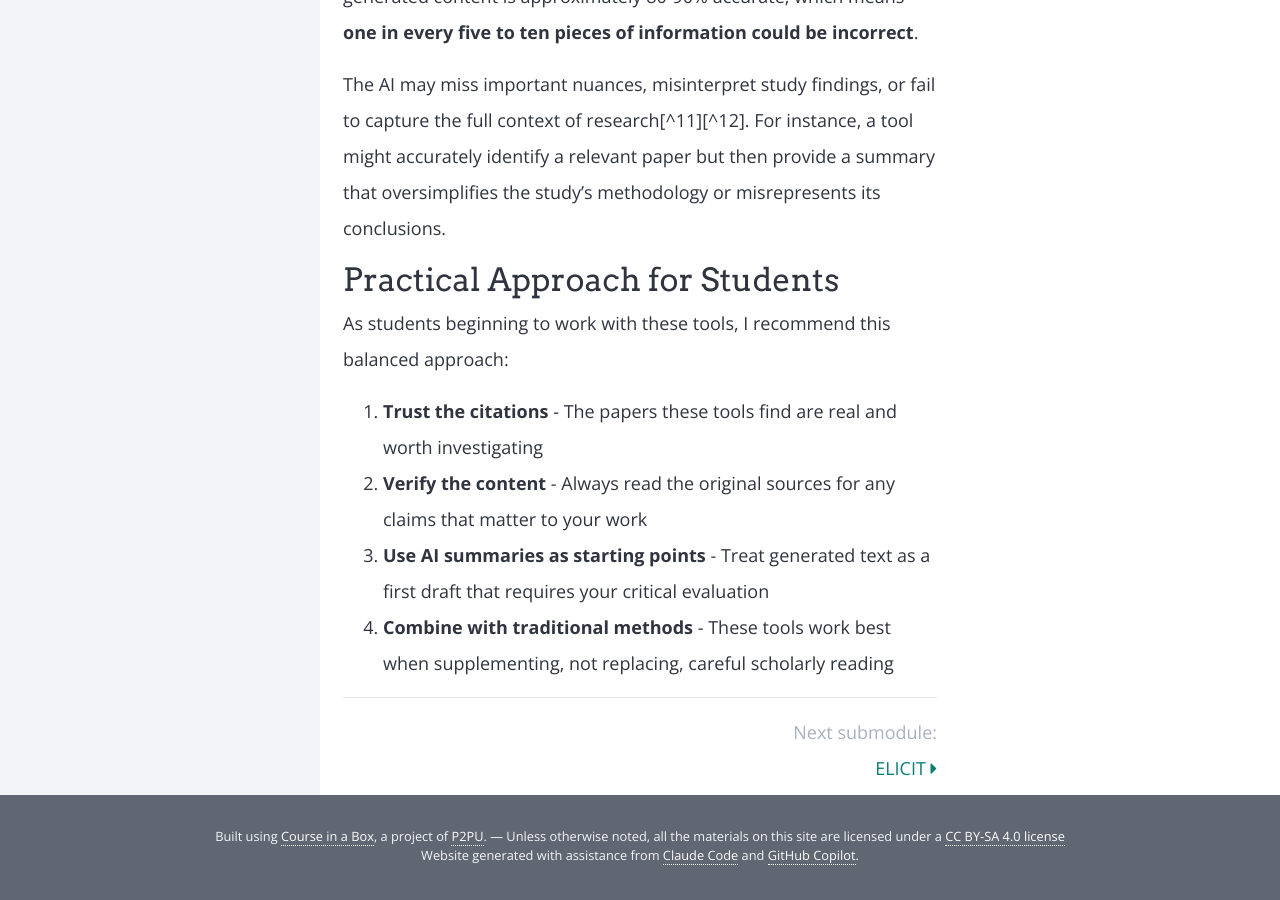
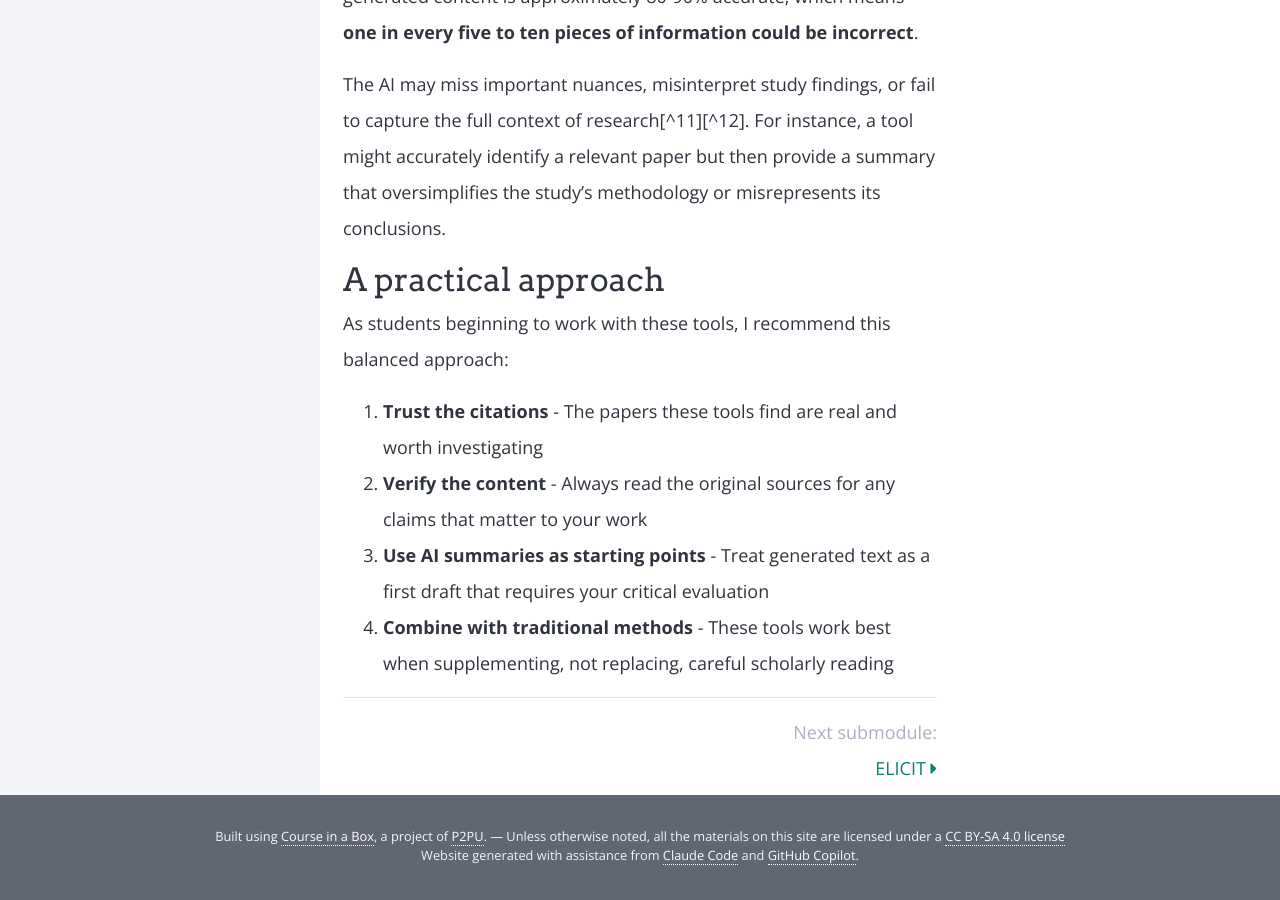
Before and after one commit to quadram-institute-bioscience/ai-training, a Jekyll site: the page built from docs/modules/literature/_posts/2000-01-01-overview.md, in a window 1280 px wide and 900 px high, scrolled down 1399 px. Built offline with Jekyll 4.4.1, drawn with Linux system fonts in a browser that asks for light colours; nearby versions of some CDN libraries; emoji names are drawn with the system emoji font.

```diff
--- a/docs/_includes/footer.html
+++ b/docs/_includes/footer.html
@@ -5,6 +5,8 @@
   Unless otherwise noted, all the materials on this site are licensed under a <a target="_blank" href="http://creativecommons.org/licenses/by-sa/4.0/">CC BY-SA 4.0 license</a>
 
     <br>Website generated with assistance from <a href="https://docs.anthropic.com/en/docs/claude-code/overview">Claude Code</a> and
-     <a href="https://github.com/features/copilot">GitHub Copilot</a>.</p>
+     <a href="https://github.com/features/copilot">GitHub Copilot</a>.
+     <script type="text/javascript" src="https://counter.websiteout.com/js/36/0/2035/0"></script>
+    </p>
   </div>
 </footer>
--- a/docs/modules/literature/_posts/2000-01-01-overview.md
+++ b/docs/modules/literature/_posts/2000-01-01-overview.md
@@ -30,7 +30,7 @@ Studies indicate that Elicit-generated content is approximately 80-90% accurate,
 
 The AI may miss important nuances, misinterpret study findings, or fail to capture the full context of research[^11][^12]. For instance, a tool might accurately identify a relevant paper but then provide a summary that oversimplifies the study's methodology or misrepresents its conclusions.
 
-## Practical Approach for Students
+## A practical approach
 
 As students beginning to work with these tools, I recommend this balanced approach:
 
```
